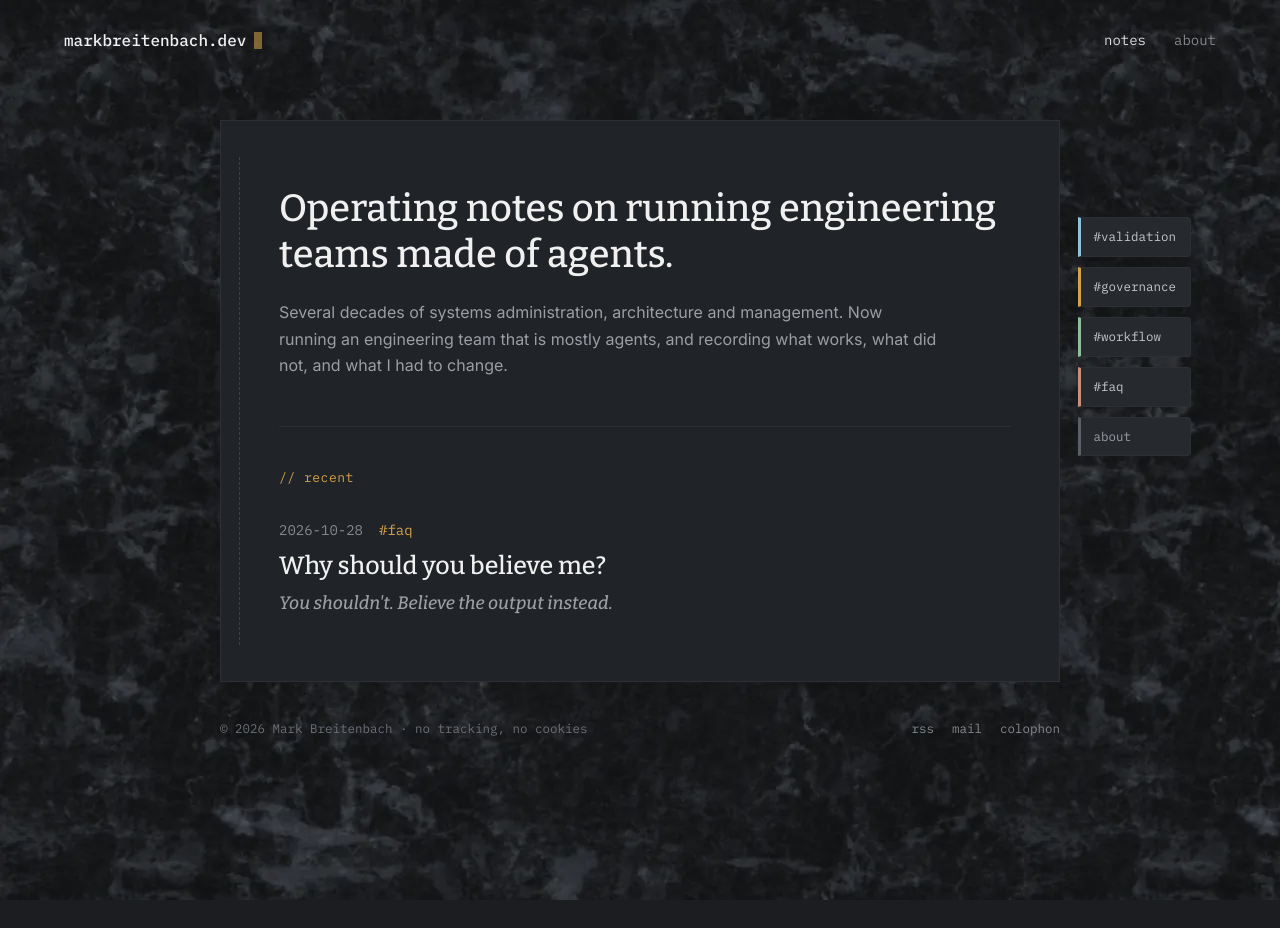
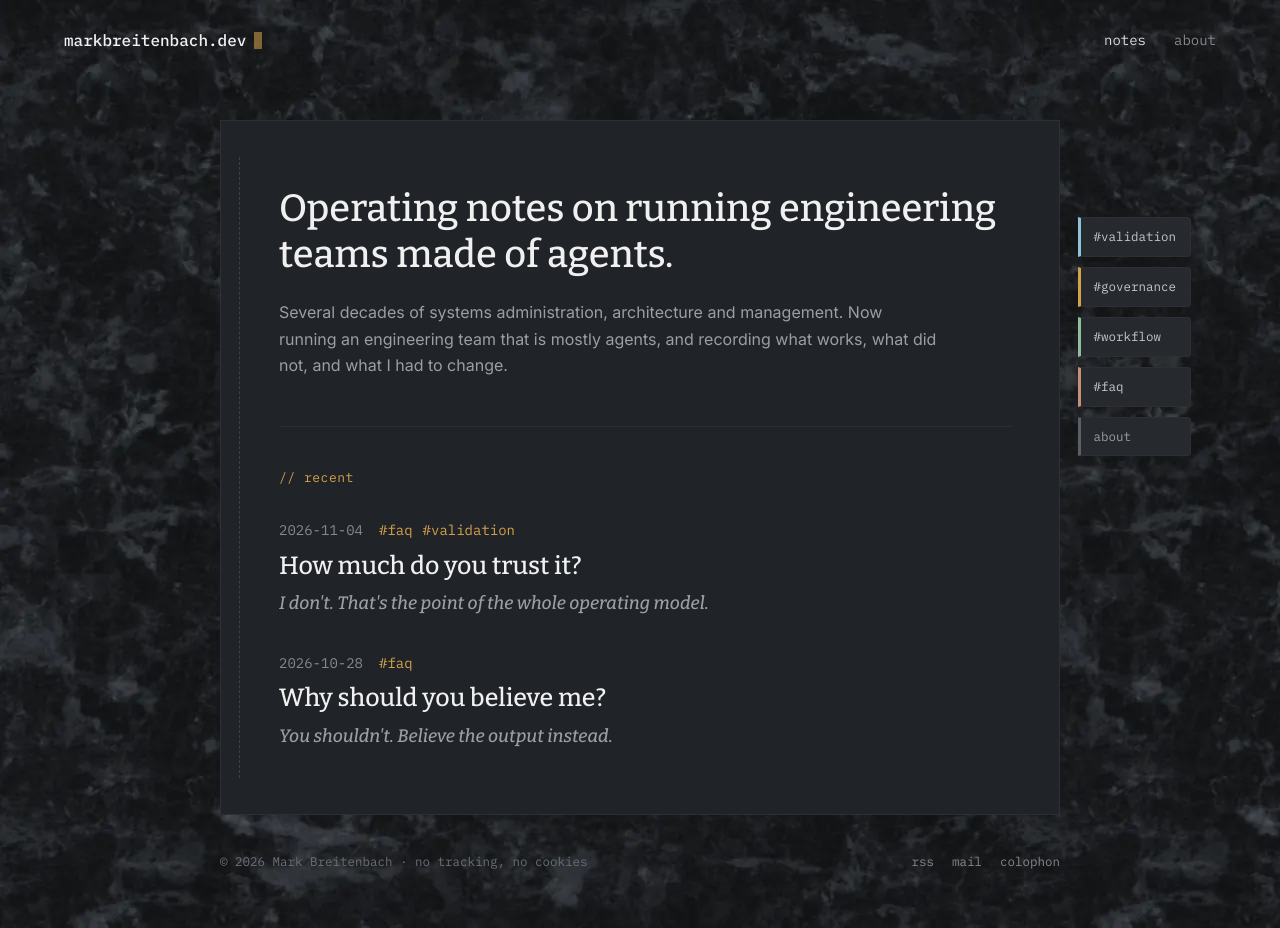
Before and after one commit to Zhinjio/markbreitenbach.dev, a Jekyll site: the page built from index.html, in a window 1280 px wide. Built offline with Jekyll 4.4.1, drawn with Linux system fonts in a browser that asks for light colours; before the commit the page ends 900 px from its top, so only the background shows below that; some of the changed lines change nothing that is shown.

Commit message:
Publish "How much do you trust it?" #mbdev-how-much-do-you-trust-it
Move the note from _drafts to _posts, dated 2026-11-03. Set the social
card as a front matter default, since jekyll-seo-tag ignores a site-level
image and no page was sending og:image.

```diff
--- a/_config.yml
+++ b/_config.yml
@@ -9,9 +9,15 @@ baseurl: ""
 author:
   name: Mark Breitenbach
 
-# Default social card (jekyll-seo-tag); a note may override with image: in front matter
-image: /assets/img/card.jpg
 lang: en
+
+# Default social card. jekyll-seo-tag reads image: only from a page, never from the site,
+# so it goes in as a front matter default; a note may override with image: of its own.
+defaults:
+  - scope:
+      path: ""
+    values:
+      image: /assets/img/card.jpg
 
 # Notes live in _posts and publish at /notes/<slug>/
 permalink: /notes/:title/
--- /dev/null
+++ b/_posts/2026-11-03-how-much-do-you-trust-it.md
@@ -0,0 +1,43 @@
+---
+layout: post
+title: "How much do you trust it?"
+date: 2026-11-03 21:50 -0700
+tags: [faq, validation]
+summary: "I don't. That's the point of the whole operating model."
+sources:
+  - title: "DHH: Future of Programming, AI, Agentic Engineering, Vibe Coding & Linux (Lex Fridman Podcast #501), segment 8:44 to 10:15"
+    by: Lex Fridman, with David Heinemeier Hansson
+    url: https://www.youtube.com/watch?v=NYFGCESmikA&t=524
+    date: 2026-08-26
+    accessed: 2026-10-28
+---
+
+One of the questions I've been asked more than once is "how much do you trust it?" I'd like to break that into two questions, because they have different answers. The short answer, when you start this journey, is: you don't. Now I have to qualify that.
+
+## Do you trust it to write good code?
+
+This one has evolved over time, and one of the formative moments for me was an interview Lex Fridman did with David Heinemeier Hansson, the creator of Ruby on Rails and, more recently, Omarchy.[^1] I'll paraphrase the part that mattered to me. They were talking about the progress agents had made over the previous year or so, and he pointed to the release of Opus 4.5, around December 2025, as the turning point. Before that, by his own account, there was a lot of hand-holding: a lot of review, a lot of things it didn't produce accurately, code that didn't meet his standards. After it, his claim was that if that had been the last model anyone released, he'd have been happy. It was producing code that, with a few small notes about the approach, he wanted to merge. Code he'd be proud to ship. Code that looked beautiful to him.
+
+He was talking specifically about Ruby, but this is a person who is, at least in some circles, acknowledged as one of the best producers of elegant code in the world. When he said that, it said something to me.
+
+That was the point where my own answer changed. Do I trust it to write good code? Yes. But more to the point, I don't have to, because there are systems you can put in place to do the checking for you, so that you're no longer reviewing every line of code it writes. And frankly, the game I'm building is roughly 17,000 lines of code now, built against 16,000 lines of design and governance documentation. There is no way I could have produced all of that in the couple of months that active code has been written. No way.
+
+So there was a point in this evolution where I had to let go a little. I went from the early stage, where I reviewed every line, to where I am now, where I don't review the code itself at all. I instead review the results of the tests run against it. That is a notable difference, and it's the whole answer to the first question: trust built over several months of good output, validated by the testing harness, by the subagents that audit the results, by checking the code against the design it was supposed to implement. And it's only getting better, as the models improve and as the tooling for testing their output improves with them.
+
+## Do you trust it with access?
+
+That's the other half, and the answer is different. The framework you use, Claude Code in my case, starts out very limited in what it allows the agent to do. The first time you start it, everything is manual. You grant it access to a single directory. It can't write a file without asking. It asks permission for every action it takes, and if you don't grant it, it doesn't happen. It tells you the command, you authorize it, it runs it, it reports the result.
+
+That's a limited model, and not an efficient one. But if you're in that early, skeptical phase, it is exactly the right place to start, because it lets you see every action it takes, and that's how the trust gets built.
+
+Eventually, and this is where I am now, you switch to an automatic mode: you grant it full permissions in a single directory, where it can read, write, and run the commands you've given it access to, and you define a set of rules it must operate by. One of mine, for example, is that it never runs a delete across a range of files. There is no such thing as `rm -rf *` in my shop; it simply won't do it, because I've forbidden it in the standing rules it must follow. How you write those rules, and how much the quality of that guidance matters, is a whole post of its own, and I'll get to it. But it's a big part of what establishing trust means in practice.
+
+## The junior engineer
+
+To draw a human parallel, think about what you'd do as a manager with a junior engineer who just started. Do you hand them the keys to the kingdom? Of course not. There's a progression. You start them on projects that let them demonstrate what they can do. You give them access to more resources as they go. You let them show their competence, their judgment, their ability to solve problems and reach good outcomes. They make mistakes, and you build frameworks around how to keep those mistakes from happening again.
+
+This isn't any different. You start in an environment with no trust, and you build it progressively, until the agent has the access it needs to do the job well and efficiently.
+
+So that's how I answered it. Do I trust it to write good code? Yes, proven over months and validated by tooling. Do I trust it with access? Only as far as I've extended it, one directory and one rule at a time, and that part will keep evolving too. I'll write up how I manage it, and the gotchas, separately.
+
+[^1]: The segment runs from about 8:44 to 10:15; see source 1 below. I'm paraphrasing, not quoting. And I do recommend watching the whole interview. Fascinating stuff. David is a somewhat polarizing figure for some, so take that for what it's worth, but his competence and bona fides for this particular subject matter, I think, are unquestionable.
```
